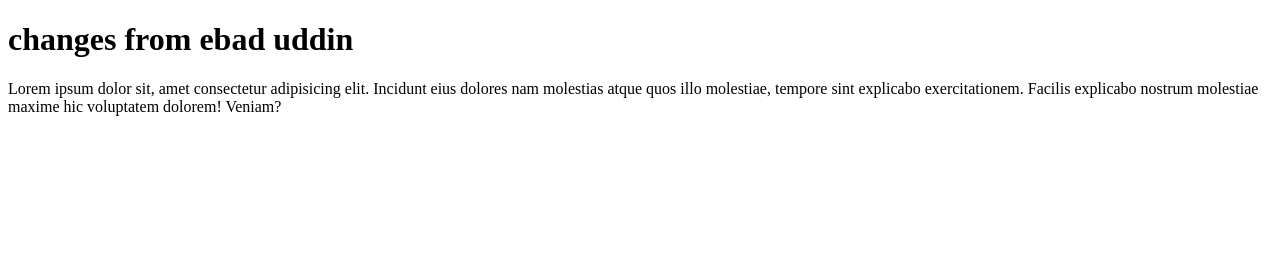
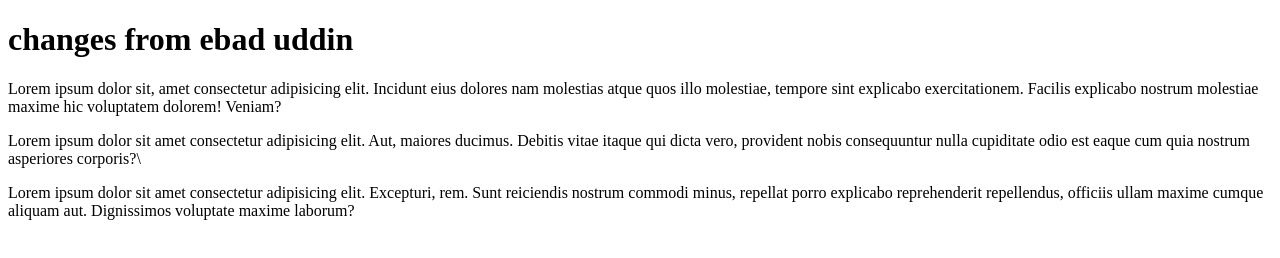
Before and after one commit to MariamImran-158/repo-3, a plain HTML site: page about.html in a window 1280 px wide. Drawn offline with Linux system fonts and the light colour scheme.

Commit message:
changes done

```diff
--- a/about.html
+++ b/about.html
@@ -9,6 +9,7 @@
 
     <h1>changes from ebad uddin</h1>
     <p>Lorem ipsum dolor sit, amet consectetur adipisicing elit. Incidunt eius dolores nam molestias atque quos illo molestiae, tempore sint explicabo exercitationem. Facilis explicabo nostrum molestiae maxime hic voluptatem dolorem! Veniam?</p>
-
+    <p>Lorem ipsum dolor sit amet consectetur adipisicing elit. Aut, maiores ducimus. Debitis vitae itaque qui dicta vero, provident nobis consequuntur nulla cupiditate odio est eaque cum quia nostrum asperiores corporis?\</p>
+    <p>Lorem ipsum dolor sit amet consectetur adipisicing elit. Excepturi, rem. Sunt reiciendis nostrum commodi minus, repellat porro explicabo reprehenderit repellendus, officiis ullam maxime cumque aliquam aut. Dignissimos voluptate maxime laborum?</p>
 </body>
 </html>
```
